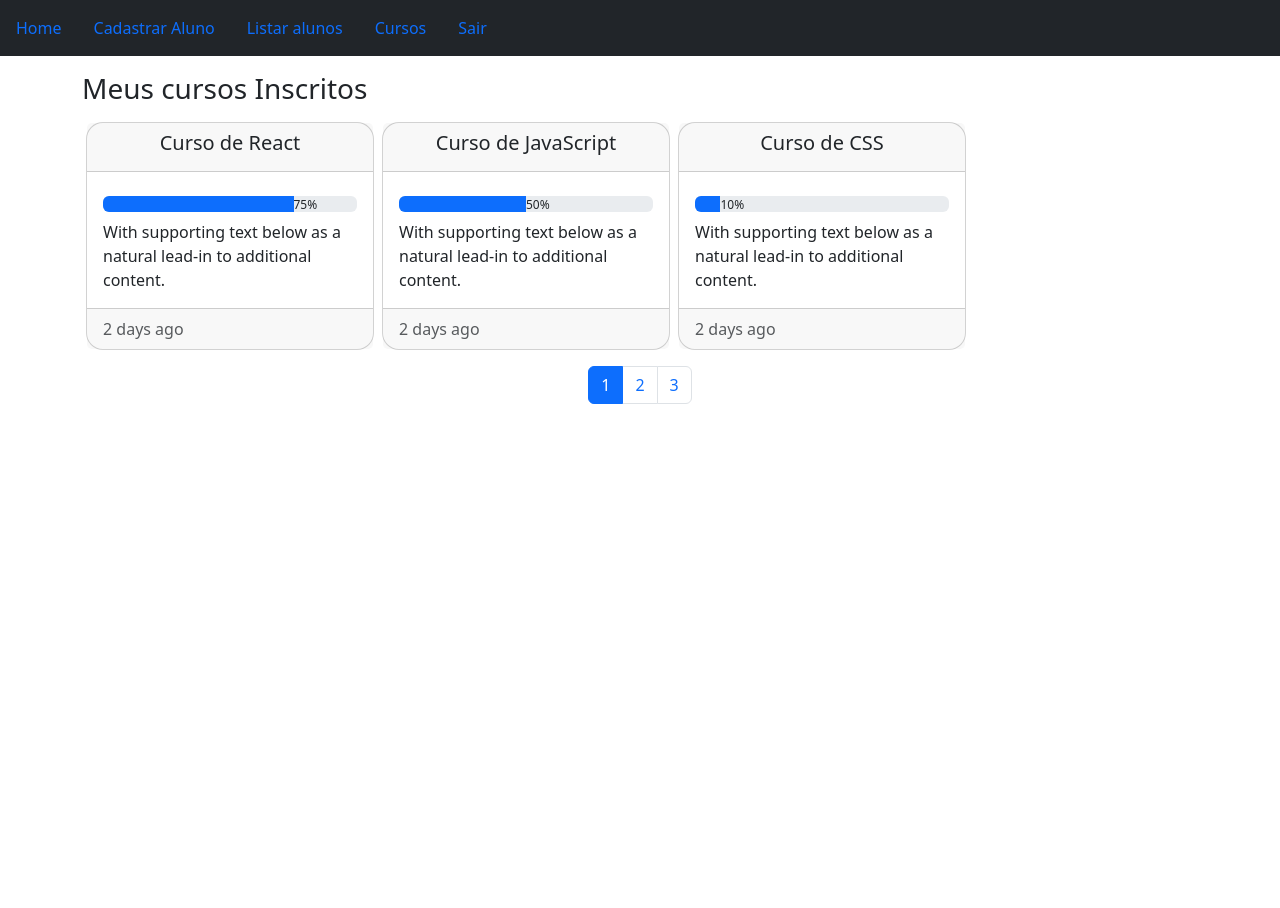
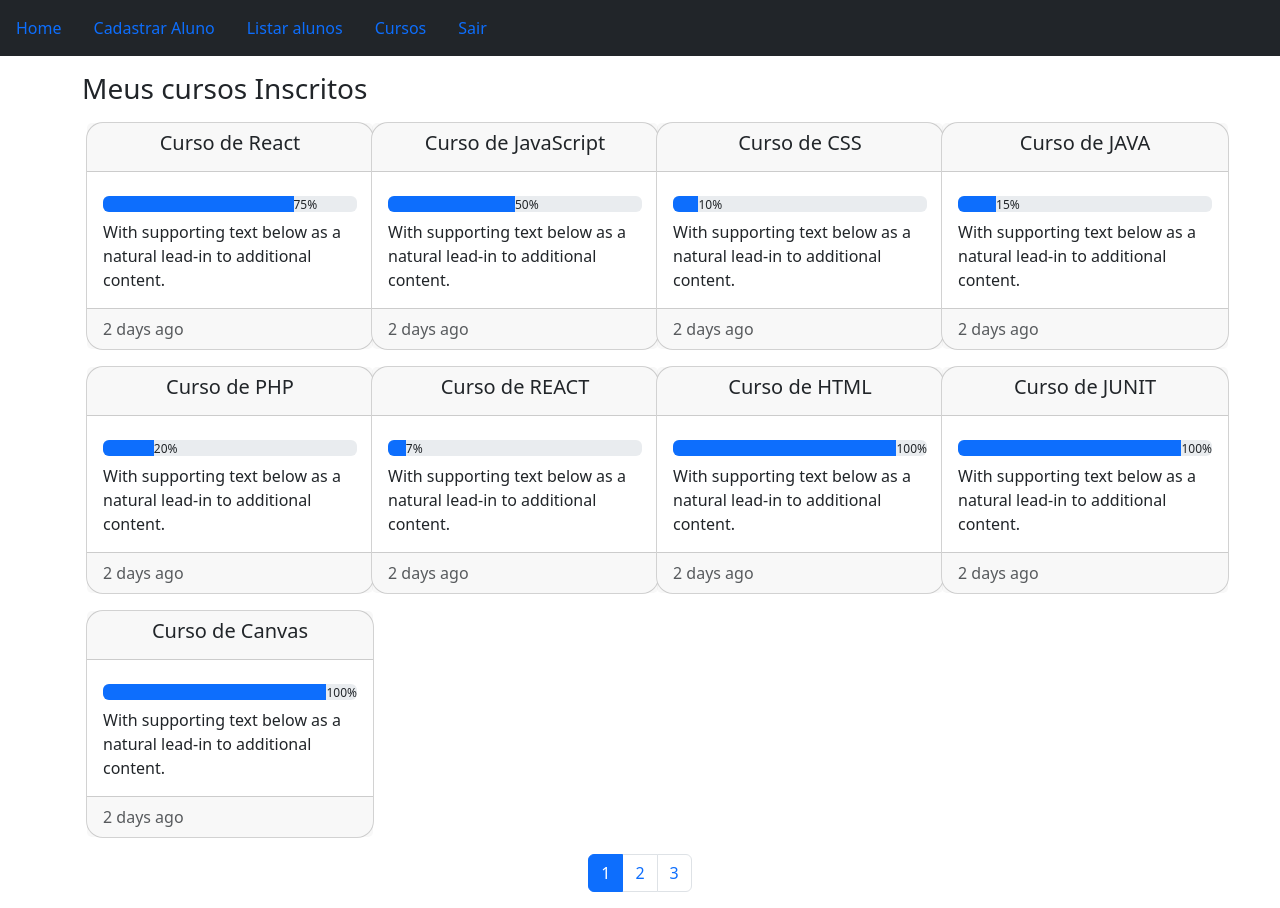
Before and after one commit to gilneiaquino/escolar-web, a React (Create React App) app: page /cursos in a window 1280 px wide. Before the commit the page ends 800 px from the top, so only its background shows below. Built offline with nearby package versions, Linux system fonts and the light colour scheme.

Commit message:
exibir 4 cursos por div

```diff
--- a/src/app/Cursos/CursosInscritos.tsx
+++ b/src/app/Cursos/CursosInscritos.tsx
@@ -2,10 +2,9 @@ import React, { useState } from 'react';
 import ProgressBar from '../Progress/ProgressBar';
 import './Curso.css';
 
-
 const CursosIncritos = () => {
     const [paginaAtual, setPaginaAtual] = useState(1);
-    const cursosPorPagina = 3; // Define o número de cursos por página
+    const cursosPorPagina = 4; // Define o número de cursos por página
 
     // Simulando dados de cursos, progresso e conquistas
     const cursos = [
@@ -23,12 +22,20 @@ const CursosIncritos = () => {
     const indiceInicial = (paginaAtual - 1) * cursosPorPagina;
     const indiceFinal = paginaAtual * cursosPorPagina;
 
+    // Dividir os cursos em grupos de 4
+    const gruposDeCursos = [];
+    for (let i = 0; i < cursos.length; i += cursosPorPagina) {
+        gruposDeCursos.push(cursos.slice(i, i + cursosPorPagina));
+    }
+
     return (
         <div className='container'>
              <h3 className='my-3'>Meus cursos Inscritos</h3>
-            <div className='d-flex'>
-                     {cursos.slice(indiceInicial, indiceFinal).map((curso, index) => (
-                        <div key={index} className=" card card-completo m-0 mx-1">
+            {gruposDeCursos.map((grupo, index) => (
+                <div key={index} className='row mb-3'>
+                    {grupo.map((curso, cursoIndex) => (
+                        <div key={cursoIndex} className="col-3">
+                            <div className="card card-completo m-0 mx-1">
                                 <div className="card-header">
                                     <h5 className="card-title d-flex justify-content-center">{curso.titulo}</h5>
                                 </div>
@@ -42,14 +49,14 @@ const CursosIncritos = () => {
                                     2 days ago
                                 </div>
                             </div>
+                        </div>
                     ))}
-
-
                 </div>
+            ))}
             <div className="d-flex justify-content-center mt-3">
                 <nav aria-label="Page navigation">
                     <ul className="pagination">
-                        {Array.from({ length: Math.ceil(cursos.length / cursosPorPagina) }, (_, i) => (
+                        {Array.from({ length: gruposDeCursos.length }, (_, i) => (
                             <li key={i} className={`page-item ${i + 1 === paginaAtual ? 'active' : ''}`}>
                                 <button className="page-link" onClick={() => setPaginaAtual(i + 1)}>
                                     {i + 1}
```
Lines whose indentation alone changed are shown as unchanged.
